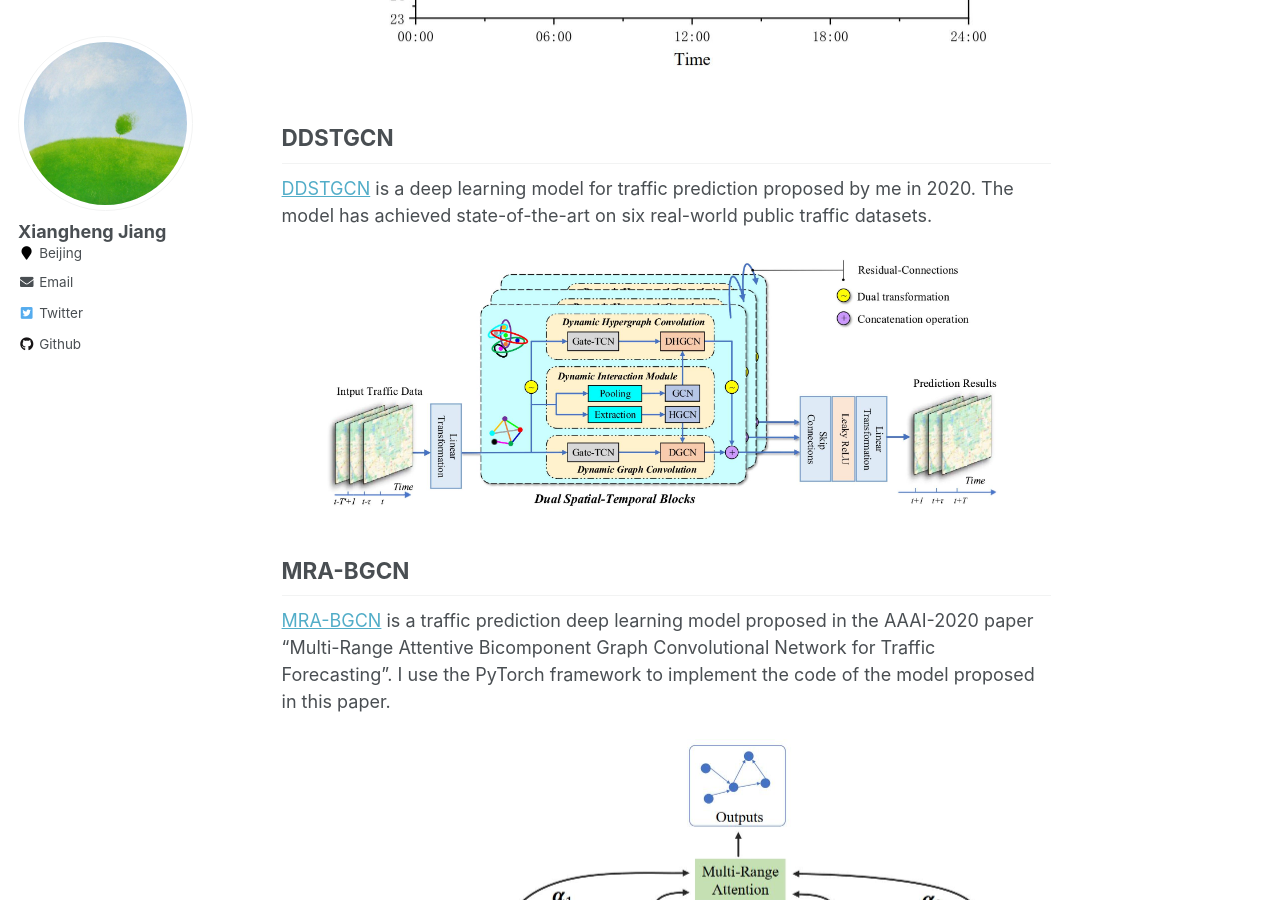
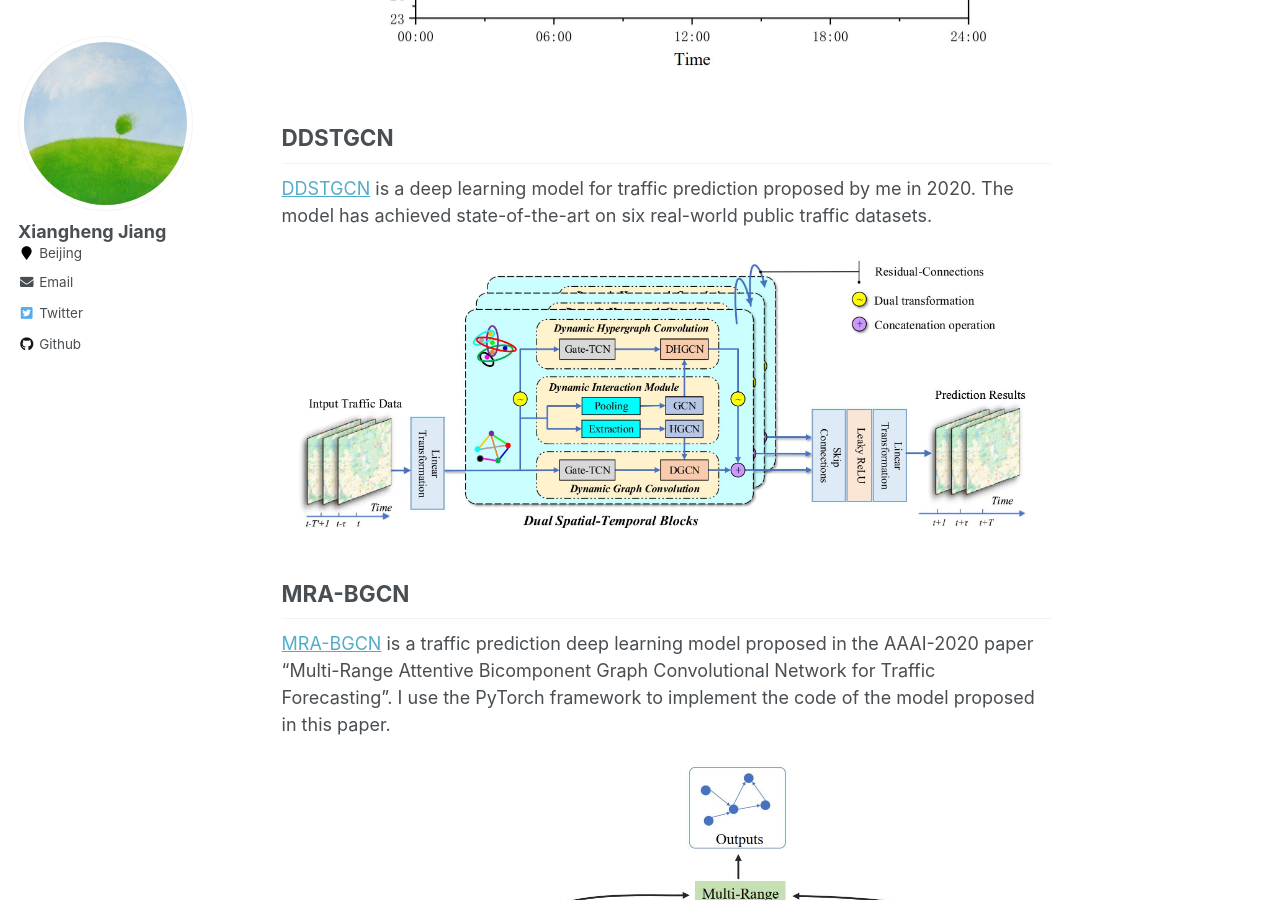
Before and after one commit to j1o2h3n/j1o2h3n.github.io, a Jekyll site: the page built from _pages/project.md, in a window 1280 px wide and 900 px high, scrolled down 2334 px. Built offline with Jekyll 4.4.1, drawn with Linux system fonts in a browser that asks for light colours.

Commit message:
Update project.md

```diff
--- a/_pages/project.md
+++ b/_pages/project.md
@@ -34,7 +34,7 @@ DDGCN is a deep learning model for traffic prediction proposed during my interns
 ## DDSTGCN
 [DDSTGCN](https://github.com/j1o2h3n/DDSTGCN) is a deep learning model for traffic prediction proposed by me in 2020. The model has achieved state-of-the-art on six real-world public traffic datasets.
 
-<div align=center><img width="708" height="260" src="../images/DDSTGCN.jpg"/></div>
+<div align=center><img width="826" height="303" src="../images/DDSTGCN.jpg"/></div>
 
 ## MRA-BGCN
 [MRA-BGCN](https://github.com/j1o2h3n/MRA-BGCN) is a traffic prediction deep learning model proposed in the AAAI-2020 paper "Multi-Range Attentive Bicomponent Graph Convolutional Network for Traffic Forecasting". I use the PyTorch framework to implement the code of the model proposed in this paper.
```
